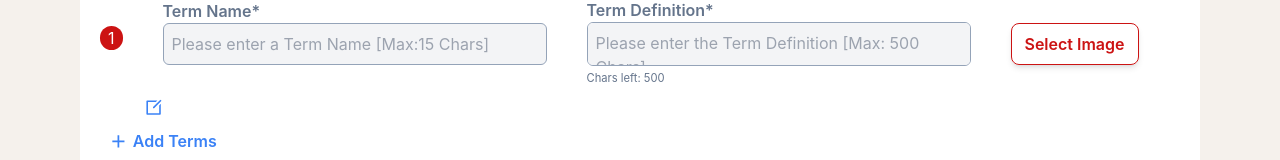
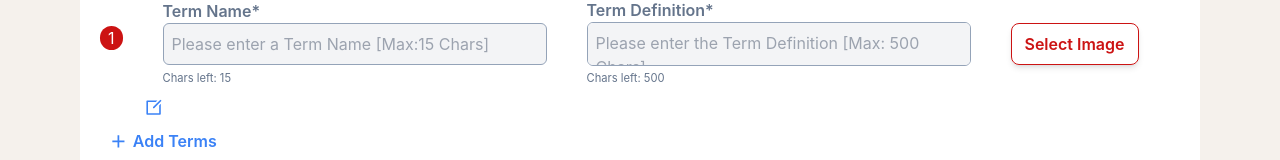
Before and after one commit to Arkanobot/flashcard-generator-v2, a React (Create React App) app: page / in a window 1280 px wide. Shown: the part 610-770 px from the top of the page. Built offline with nearby package versions, Linux system fonts and the light colour scheme; the HTML template or start-up script is replaced by a standard one; what tw-elements would draw is missing.

Commit message:
Fixing CSS in Terms

```diff
--- a/src/components/CreateNew/Terms.jsx
+++ b/src/components/CreateNew/Terms.jsx
@@ -72,6 +72,11 @@ export default function Terms() {
                       );
                     }}
                   />
+                  <span
+                    className={`text-[0.70rem] text-slate-500 duration-[250ms] absolute top-[4rem] md:top-[5rem]`}
+                  >{`Chars left: ${
+                    15 - formikProps.values.terms[index].termName.length
+                  }`}</span>
                   <span className="mx-auto text-sm text-[var(--color-red)]">
                     <ErrorMessage name={`terms.${index}.termName`} />
                   </span>
@@ -98,8 +103,8 @@ export default function Terms() {
                   <span
                     className={`text-[0.70rem] text-slate-500 absolute ${
                       formikProps.values.terms[index].termDef !== ""
-                        ? "top-[8.2rem]"
-                        : "top-20"
+                        ? "top-[17rem] md:top-[8.2rem]"
+                        : "top-[10rem] md:top-20"
                     }  duration-[250ms]`}
                   >{`Chars left: ${
                     500 - formikProps.values.terms[index].termDef.length
```
